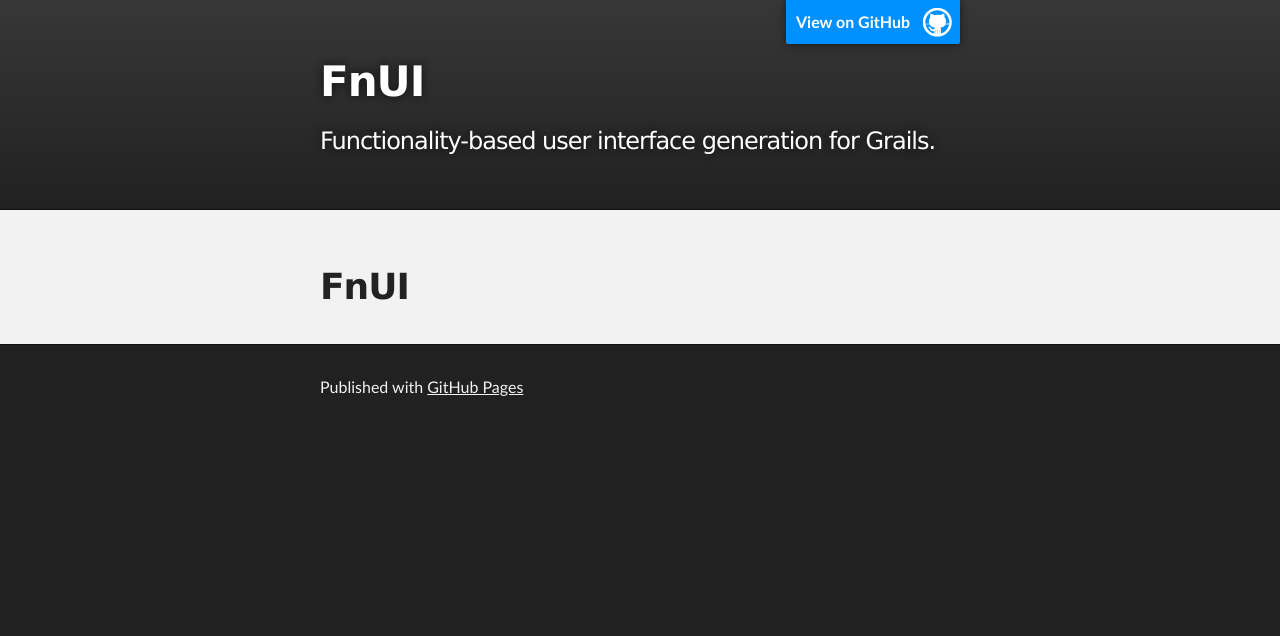
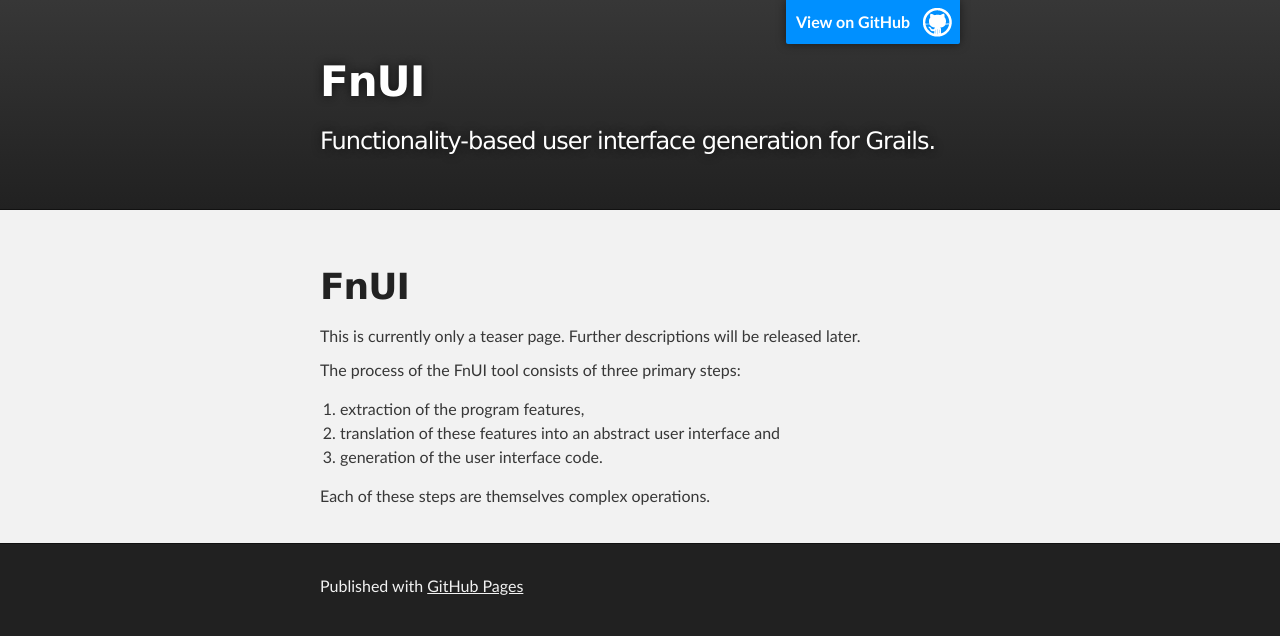
Before and after one commit to fnui/fnui.github.io, a plain HTML site: page index.html in a window 1280 px wide. Drawn offline with Linux system fonts and the light colour scheme.

Commit message:
added short intro to the index page

```diff
--- a/index.html
+++ b/index.html
@@ -28,7 +28,20 @@
     <div id="main_content_wrap" class="outer">
       <section id="main_content" class="inner">
         <h1>
-<a id="fnui" class="anchor" href="#fnui" aria-hidden="true"><span class="octicon octicon-link"></span></a>FnUI</h1>
+          <a id="fnui" class="anchor" href="#fnui" aria-hidden="true"><span class="octicon octicon-link"></span></a>FnUI</h1>
+
+          This is currently only a teaser page. Further descriptions will be released later.
+
+          <p>
+          The process of the FnUI tool consists of three primary steps:
+          <ol>
+            <li>extraction of the program features,</li>
+            <li>translation of these features into an abstract user interface and</li>
+            <li>generation of the user interface code.</li>
+          </ol>
+
+          Each of these steps are themselves complex operations.
+          </p>
       </section>
     </div>
 
```
